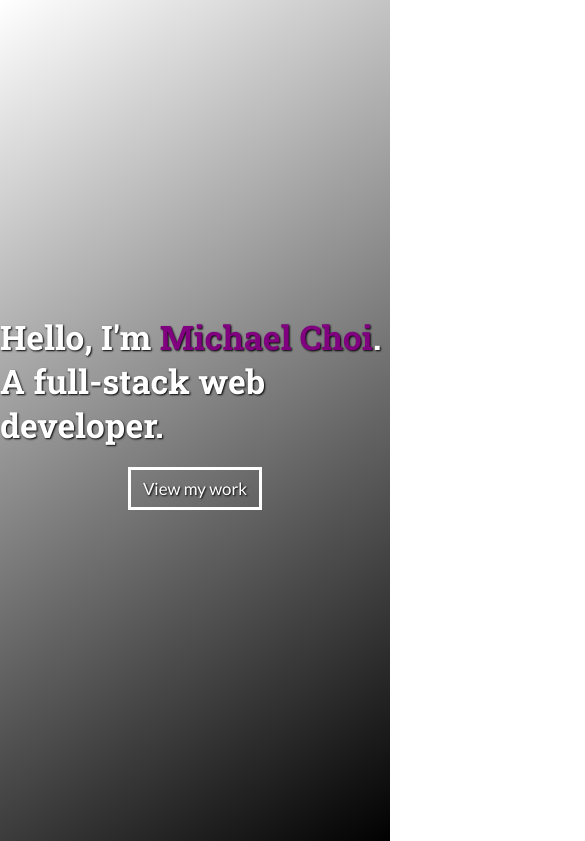
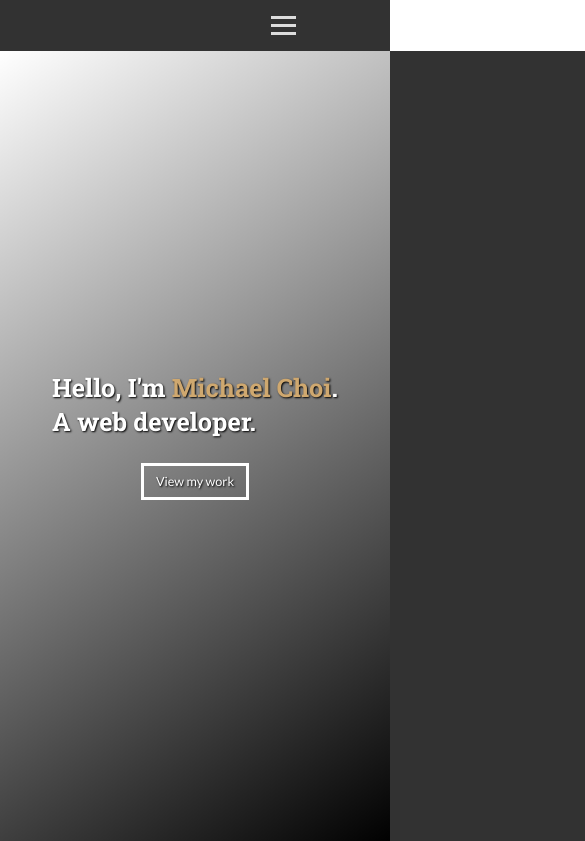
Before and after one commit to Michael-Choi/portfolio, a plain HTML site: page index.html in a window 390 px wide. Shown: the top 841 px of the page, 585 px wide, since content can reach past the window. Drawn offline with Linux system fonts and the light colour scheme.

Commit message:
Added JS nav bar and homepage identity transitions

```diff
--- a/index.html
+++ b/index.html
@@ -6,17 +6,43 @@
 <link href="https://fonts.googleapis.com/css?family=Lato|Roboto+Slab:400,700&display=swap" rel="stylesheet">
 <meta name="viewport" content="width=device-width, initial-scale=1.0">
     <title>Michael Choi</title>
+
   </head>
-
   <body>
 
+<!-- Nav -->
+    <nav>
+      <div class="logo">
+
+      </div>
+      <ul class='nav-links'>
+        <li>
+          <a href="#home">Home</a>
+        </li>
+        <li>
+          <a href="#about">About</a>
+        </li>
+        <li>
+          <a href="#projects">Projects</a>
+        </li>
+        <li>
+          <a href="#contact">Contact</a>
+        </li>
+      </ul>
+
+      <div class="hamburger">
+        <div class="line1"></div>
+        <div class="line2"></div>
+        <div class="line3"></div>
+      </div>
+    </nav>
+
+
 <!-- Home -->
-<div id="desc-intro">
-  <h1>Hello, I'm <span class=name> Michael Choi</span>. <br> A full-stack web developer. </h1>
+<div id="home">
+  <h1>Hello, I'm <span class=name> Michael Choi</span>. <br>  <span class=whoiam>A web developer. </span> </h1>
   <a href="#projects" class="cssbutton">View my work </a>
 </div>
-
-<!-- Navbar goes here -->
 
 <!-- About -->
 <!--Title
@@ -79,7 +105,7 @@
   </form>
 </div>
 
-
+<script src="main.js" charset="utf-8"></script>
   </body>
 </html>
 
--- /dev/null
+++ b/main.js
@@ -0,0 +1,40 @@
+i=0;
+
+function changeWho(){
+  var who=document.querySelector('.whoiam');
+  var whoarr=['A designer.',
+              'A web developer.',
+              'A problem solver.'
+              ];
+  if (i>=whoarr.length){
+    i=0;
+  }
+  who.innerHTML=whoarr[i];
+  i++;
+}
+
+//slides the nav bar in and out
+const navSlide=()=>{
+  const burger=document.querySelector('.hamburger');
+  const nav=document.querySelector('.nav-links');
+  const navLinks=document.querySelectorAll('.nav-links li');
+//toggle navigator
+  burger.addEventListener('click',()=>{
+    nav.classList.toggle('nav-active');
+
+// does animation when toggled each time inside the toggle
+    navLinks.forEach((link,index)=>{
+      if (link.style.animation){
+        link.style.animation='';
+      }
+      else{
+        link.style.animation=`navLinkFade 0.5s ease forwards ${index/7+.1}s`;
+      }
+    });
+  //burger animation
+  burger.classList.toggle('toggle');
+  })
+}
+navSlide();
+
+setInterval(changeWho, 2000);
--- a/master.css
+++ b/master.css
@@ -12,9 +12,39 @@ body{
 
 }
 
-#desc-intro{
+nav{
+  display: flex;
+  justify-content: space-around;
+  align-items: center;
+  min-height: 6vh;
+  background-color: rgb(50,50,50);
+  color: rgb(220,220,220);
+  z-index: 10;
+}
+.nav-links{
+  display: flex;
+  width:30%;
+  justify-content: space-around;
+  list-style: none;
+}
+.nav-links a{
+  text-decoration: none;
+  color: rgb(220,220,220);
+}
+.hamburger{
+  display: none;
+}
+.hamburger div{
+  width: 25px;
+  height: 3px;
+  background-color: rgb(220,220,220);
+  margin:5px;
+  transition: all 0.3s ease;
+}
+
+#home{
   width:100%;
-  height: 100vh;
+  height: 94vh;
   color:white;
   background-image: linear-gradient(-33deg, rgba(0,0,0,1), rgba(255,255,255,0));
   display: flex;
@@ -22,11 +52,11 @@ body{
   justify-content: center;
   align-items: center;
   text-shadow: 1px 1px 2px black;
-  font-size:2vmax;
+  font-size:1.5vmax;
 }
 
 .name{
-  color:purple;
+  color:rgb(207,168,111);
 }
 
 /* view my work button */
@@ -39,7 +69,7 @@ body{
   text-align: center;
   text-decoration: none;
   font-size: 1em;
-  margin: 20px 5px;
+  margin: 25px 5px;
   cursor: pointer;
 }
 .cssbutton:hover{
@@ -77,3 +107,58 @@ body{
   width: 50%;
   max-width: 500px;
 }
+
+
+
+@media screen and (max-width:756px) {
+  body{
+    overflow-x: hidden;
+  }
+  .nav-links{
+    position: absolute;
+    right:0px;
+    height:94vh;
+    top: 6vh;
+    display: flex;
+    flex-direction: column;
+    align-items: center;
+    background-color: rgb(50,50,50);
+    width:50%;
+    transform: translateX(100%);
+    transition: transform 0.5s ease-in;
+    transition
+  }
+  .nav-links li{
+    opacity: 0;
+  }
+  .hamburger{
+    display: block;
+    cursor: pointer;
+  }
+}
+
+.nav-active{
+  transform:translateX(0%);
+}
+
+@keyframes navLinkFade {
+  from {
+    opacity:0;
+    transform:translateX(50px);
+  }
+  to{
+    opacity: 1;
+    transform: translateX(0px);
+  }
+}
+
+.toggle .line1{
+  transform: rotate(-45deg) translate(-5px,6px);
+
+}
+.toggle .line2{
+  opacity: 0;
+}
+.toggle .line3{
+  transform: rotate(45deg) translate(-5px,-6px);
+}
```
